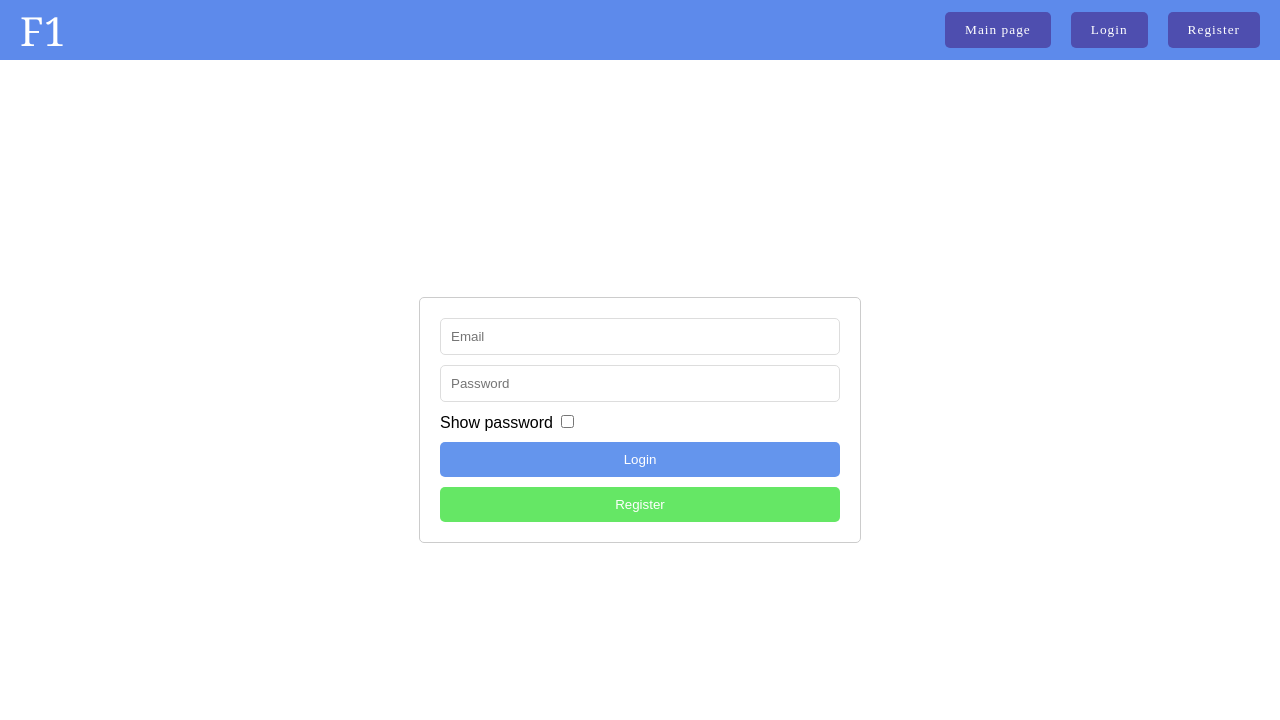
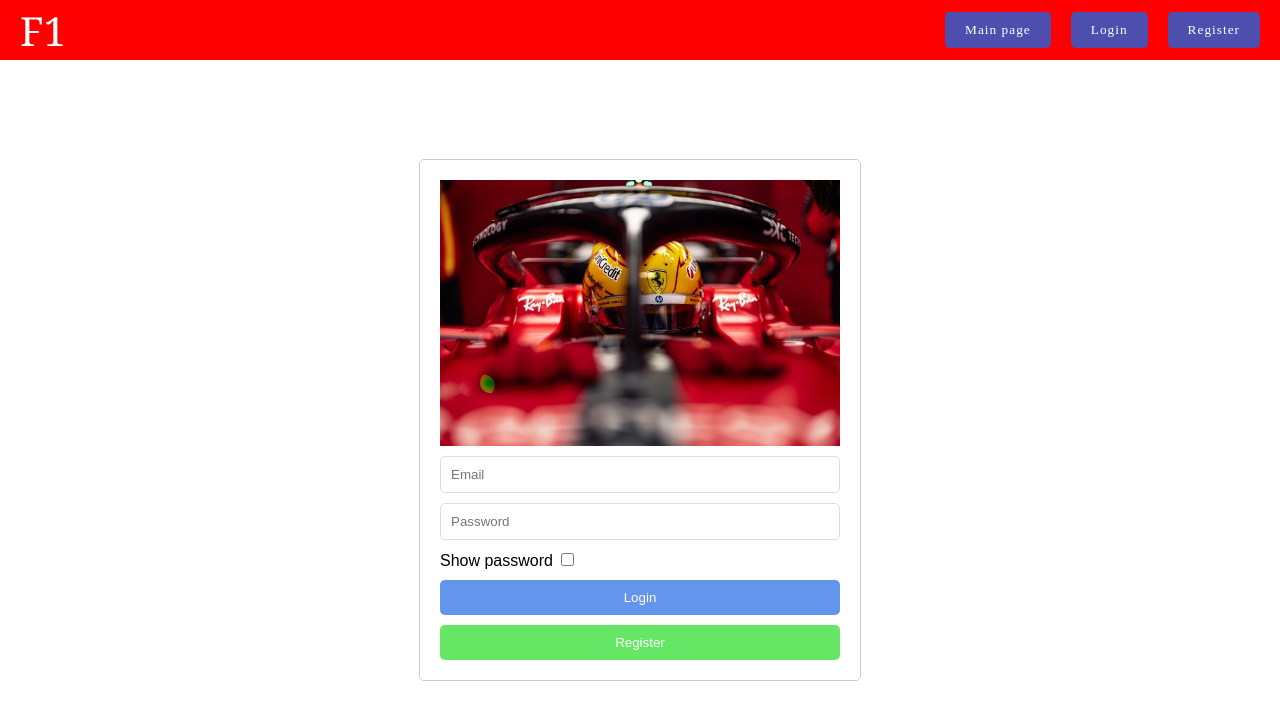
Before and after one commit to Klbrtmr/programsystem_development, an Angular app in the folder frontend/: page /login in a window 1280 px wide. Shown: the top 720 px of the page. Built offline with nearby package versions, Linux system fonts and the light colour scheme; no server answers.

Commit message:
Design update

```diff
--- a/frontend/src/app/header/header.component.scss
+++ b/frontend/src/app/header/header.component.scss
@@ -7,6 +7,7 @@
     width: 100%;
     justify-content: space-between;
     align-items: center;
+    background-color: red;
 }
 
 .left-side {
--- a/frontend/src/app/login/login.component.html
+++ b/frontend/src/app/login/login.component.html
@@ -1,5 +1,6 @@
 <div class="login-container">
     <form class="login-form" (ngSubmit)="login()">
+        <img src="assets/LewisHamilton.jpg" alt="Logo" class="logo" />
         <input [(ngModel)]="email" name="email" type="email" placeholder="Email" />
         <input [(ngModel)]="password" name="password" [type]="showPassword ? 'text' : 'password'" placeholder="Password" />
         <div>
```
Also changed, not shown: frontend/src/assets/LewisHamilton.jpg (added), frontend/src/assets/LewisHamiltonWallpaper.jpg (added).
